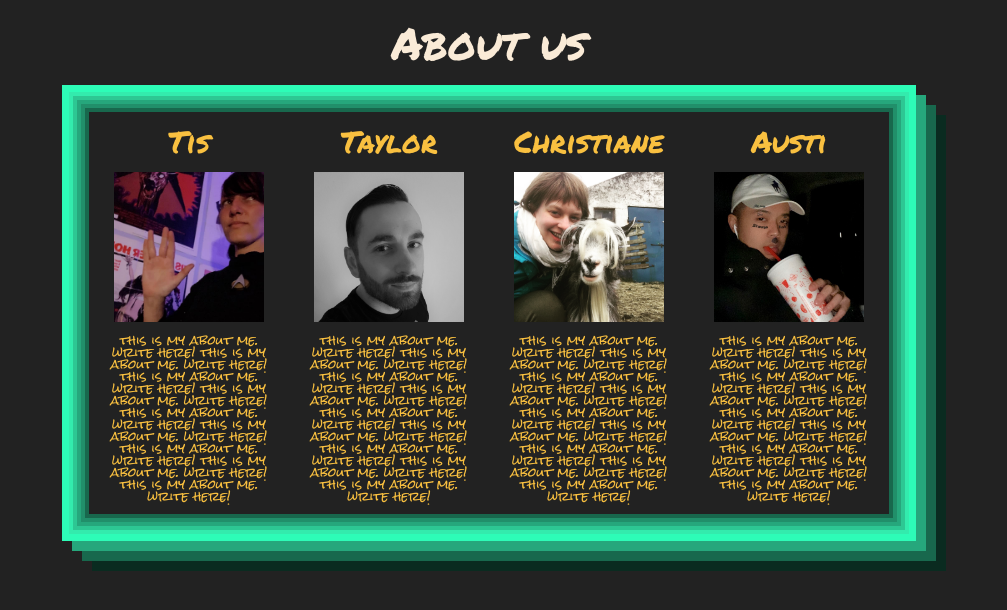
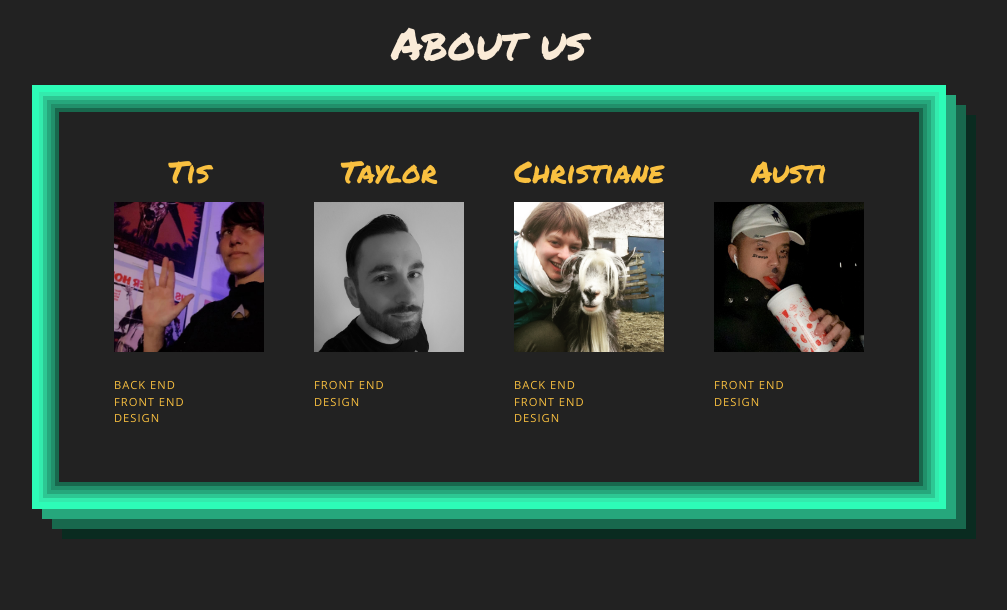
Before and after one commit to tislais/Vibe-Share-Front-End, a React (Create React App) app: page /about in a window 1280 px wide. Shown: the top 610 px of the page, without its empty margins (151-1158 px from the left). Built offline with nearby package versions, Linux system fonts and the light colour scheme.

Commit message:
add minor style to about page

```diff
--- a/src/about/About.css
+++ b/src/about/About.css
@@ -17,19 +17,20 @@
 }
 
 .About p {
-    font-family: 'Rock Salt', cursive;
-    font-size: 12px;
-    padding: 12px;
-    text-align: center;
-    width: 200px;
+  font-size: 0.7rem;
+  letter-spacing: 1px;
+  padding: 25px;
+  text-align: left;
+  width: 200px;
+  line-height: 1.5;
+  text-transform: uppercase;
 }
 
 .About .container {
     display: flex;
     justify-content: center;
-    align-items: center;
     margin: 20px;
-
+    padding: 30px;
 }
 
 .About .person {
--- a/src/about/About.js
+++ b/src/about/About.js
@@ -12,35 +12,41 @@
           <div className="container">
 
             <div className="person">
-              <h3> Tis</h3>
+              <h3>Tis</h3>
               <img src="/ports/tis.jpg" alt='Tis' className="portraits" />
-              <p> this is my about me. write here! this is my about me. write here! this is my about me. write here!
-              this is my about me. write here! this is my about me. write here! this is my about me. write here!
-          this is my about me. write here! this is my about me. write here! this is my about me. write here! </p>
+              <p>
+                <div>Back end</div>
+                <div>Front end</div>
+                <div>Design</div>
+              </p>
             </div>
 
             <div className="person">
-              <h3> Taylor</h3>
+              <h3>Taylor</h3>
               <img src="/ports/taylor.jpg" alt='Taylor' className="portraits" />
-              <p> this is my about me. write here! this is my about me. write here! this is my about me. write here!
-              this is my about me. write here! this is my about me. write here! this is my about me. write here!
-          this is my about me. write here! this is my about me. write here! this is my about me. write here! </p>
+              <p>
+                <div>Front end</div>
+                <div>Design</div>
+              </p>
             </div>
 
             <div className="person">
-              <h3> Christiane</h3>
+              <h3>Christiane</h3>
               <img src="/ports/christiane.jpg" alt='Christiane' className="portraits" />
-              <p> this is my about me. write here! this is my about me. write here! this is my about me. write here!
-              this is my about me. write here! this is my about me. write here! this is my about me. write here!
-          this is my about me. write here! this is my about me. write here! this is my about me. write here! </p>
+              <p>
+                <div>Back end</div>
+                <div>Front end</div>
+                <div>Design</div>
+              </p>
             </div>
 
             <div className="person">
-              <h3> Austi</h3>
+              <h3>Austi</h3>
               <img src="/ports/austi.jpg" alt='Austi' className="portraits" />
-              <p>this is my about me. write here! this is my about me. write here! this is my about me. write here!
-              this is my about me. write here! this is my about me. write here! this is my about me. write here!
-          this is my about me. write here! this is my about me. write here! this is my about me. write here! </p>
+              <p>
+                <div>Front end</div>
+                <div>Design</div>
+              </p>
             </div>
 
           </div>
```
